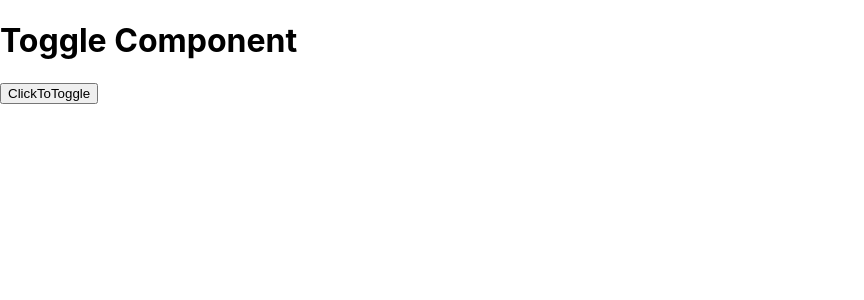
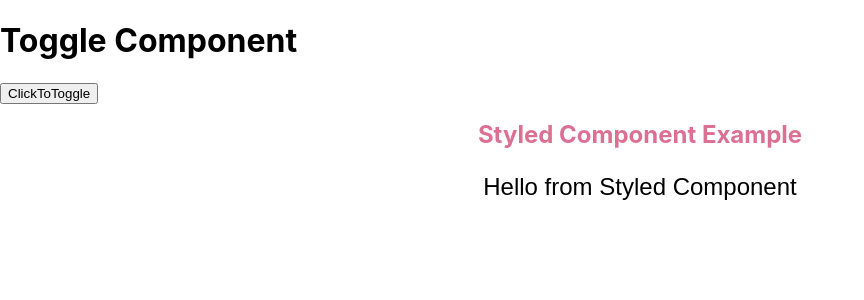
Before and after one commit to mdsaon/Essential-React-Components, a React (Create React App) app: page / in a window 1280 px wide. Shown: the top 300 px of the page, without its empty margins (0-864 px from the left). Built offline with nearby package versions, Linux system fonts and the light colour scheme.

Commit message:
styled component example

```diff
--- a/package.json
+++ b/package.json
@@ -5,7 +5,8 @@
   "dependencies": {
     "react": "^16.8.3",
     "react-dom": "^16.8.3",
-    "react-scripts": "2.1.5"
+    "react-scripts": "2.1.5",
+    "styled-components": "^4.1.3"
   },
   "scripts": {
     "start": "react-scripts start",
--- a/src/App.js
+++ b/src/App.js
@@ -1,11 +1,13 @@
 import React, { Component } from 'react';
 import ToggleComponent from './components/ToggleComponent/index';
+import StyledComponent from './components/StyledComponentExample';
 
 class App extends Component {
   render() {
     return (
       <div className="App">
         <ToggleComponent />
+        <StyledComponent />
       </div>
     );
   }
--- /dev/null
+++ b/src/components/StyledComponentExample/index.js
@@ -0,0 +1,27 @@
+import React, { Component } from 'react';
+import styled from 'styled-components';
+
+const Title = styled.h1`
+  font-size: 1.5em;
+  text-align: center;
+  color: palevioletred;
+`;
+
+const Text = styled.p`
+  font-size: 1.5em;
+  text-align: center;
+  color: black;
+  font-family:Arial, Helvetica, sans-serif;
+`;
+
+class StyledComponentExample extends Component {
+  render() {
+    return (
+      <div>
+          <Title>Styled Component Example</Title>
+          <Text>Hello from Styled Component</Text>
+      </div>
+    );
+  }
+}
+export default StyledComponentExample;
```
Also changed, not shown: 1 other file (tests, documents, lock files or other folders).
